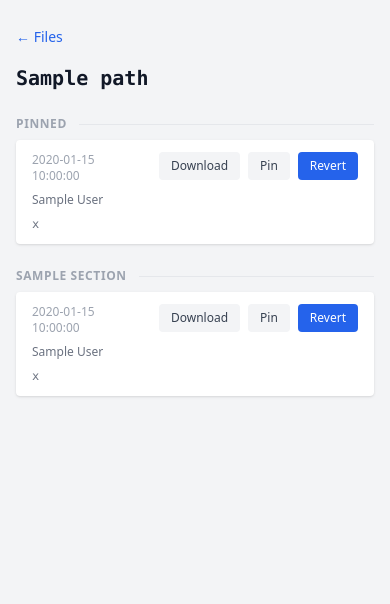
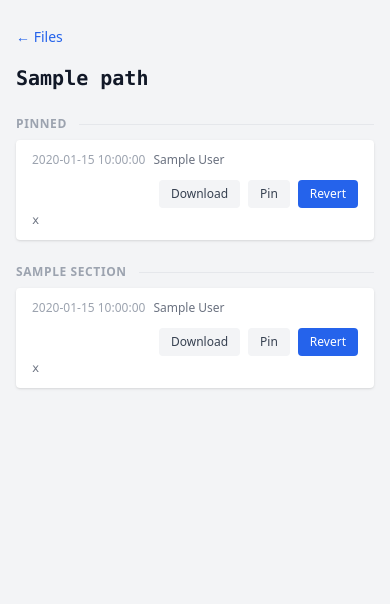
Before and after one commit to raygan/sramjet, a FastAPI app: template templates/file_detail.html in a window 390 px wide. Shown: the part 44-648 px from the top of the page. Run offline with FastAPI, Linux system fonts and the light colour scheme; the template is opened without the code that fills it: most values are stand-ins (such as "Sample title", 1, 10 or a date in 2020); parts of the project's set-up code (start-up, migrations or seed data) failed here and were passed over; some libraries are stand-ins or nearby versions.

Commit message:
Fix pinned row layout on mobile: wrap buttons below content when 3 buttons overflow
Co-Authored-By: Claude Sonnet 4.6 <noreply@anthropic.com>

```diff
--- a/templates/file_detail.html
+++ b/templates/file_detail.html
@@ -4,8 +4,8 @@
 {# ── Version row macro — used for both pinned section and history sections ── #}
 {% macro version_row(v, device, png_hash) %}
 <div class="px-4 py-3">
-  <div class="flex items-start justify-between gap-4">
-    <div class="flex gap-3 items-start min-w-0">
+  <div class="flex flex-wrap items-start gap-x-4 gap-y-2">
+    <div class="flex gap-3 items-start min-w-0 grow min-w-32">
       {% if png_hash %}
       <div class="relative shrink-0">
         <img src="/api/blobs/{{ png_hash }}" class="h-16 rounded cursor-pointer hover:opacity-80" alt="screenshot"
@@ -42,7 +42,7 @@
         {% endif %}
       </div>
     </div>
-    <div class="flex gap-2 shrink-0 items-start">
+    <div class="flex gap-2 shrink-0 items-start ml-auto">
       {% if v.hash and v.hash != '' %}
       <a href="/api/files/{{ path }}/download/{{ v.hash }}"
          class="bg-gray-100 dark:bg-gray-700 text-gray-700 dark:text-gray-200 px-3 py-1.5 rounded text-xs hover:bg-gray-200 dark:hover:bg-gray-600">
```
